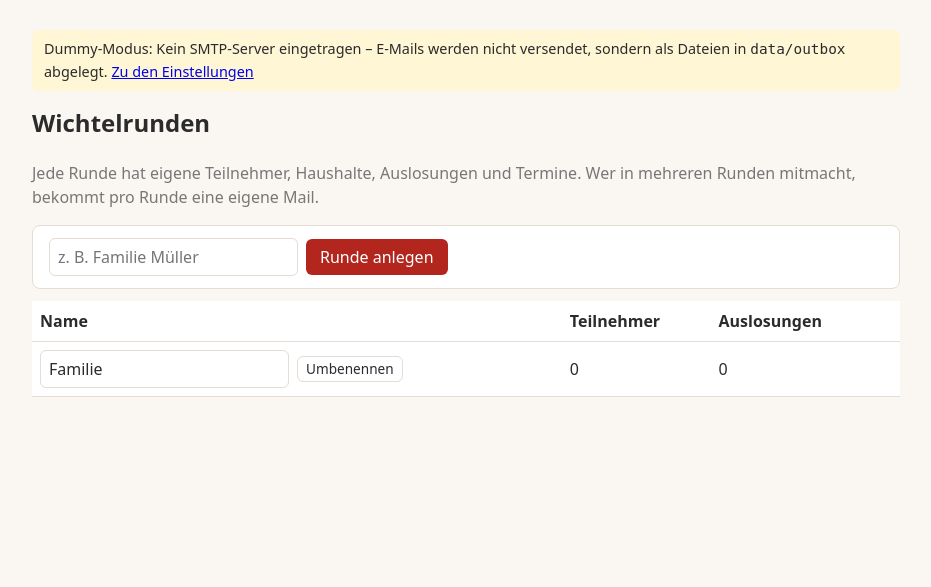
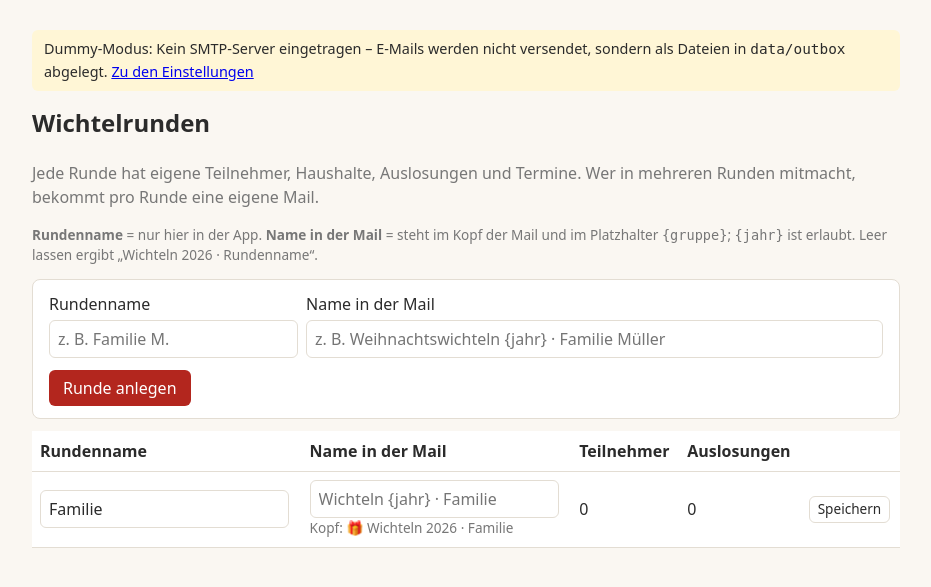
Before and after one commit to SebastianInTheWild/App_for_Family_Wichteln, a Flask app: page /groups in a window 1280 px wide. Shown: the part 56-643 px from the top of the page, without its empty margins (174-1105 px from the left). Run offline with Flask 3, Linux system fonts and the light colour scheme; data comes from the database, SQL or seed files in the repository; data that the repository does not hold is empty.

Commit message:
Runden: eigener „Name in der Mail“ getrennt vom Rundennamen
Erscheint im Kopf der Mail und als {gruppe}; {jahr} erlaubt. Leer bleibt
es bei „Wichteln <jahr> · <Rundenname>“. Vorschau auf der Runden-Seite.

Co-Authored-By: Claude Opus 5.5 <noreply@anthropic.com>

```diff
--- a/actions.py
+++ b/actions.py
@@ -78,7 +78,7 @@ def send_for_year(conn, gid, year, kind):
     if not pairs:
         raise ActionError(f"Für {year} gibt es noch keine Auslosung.")
     templates = _require_templates(conn, kind)
-    group = storage.get_group(conn, gid)
+    gruppe, header = mailer.mail_identity(storage.get_group(conn, gid), year)
     names = {p["email"]: p["name"] for p in storage.list_participants(conn, gid)}
 
     messages, skipped = [], 0
@@ -87,8 +87,8 @@ def send_for_year(conn, gid, year, kind):
             skipped += 1  # Teilnehmer wurde inzwischen gelöscht
             continue
         values = {"name": names[giver], "partner": names[receiver], "jahr": year,
-                  "gruppe": group["name"]}
-        messages.append((giver, *mailer.compose(_rng.choice(templates), values)))
+                  "gruppe": gruppe}
+        messages.append((giver, *mailer.compose(_rng.choice(templates), values, header=header)))
 
     mailer.send_all(conn, messages)
     where = "in data/outbox abgelegt (Dummy-Modus)" if mailer.is_dummy(conn) else "versendet"
@@ -105,11 +105,11 @@ def send_test(conn, to, gid, template_id=None):
             raise ActionError("Vorlage nicht gefunden.")
     else:
         template = _rng.choice(_require_templates(conn, "mail"))
-    group = storage.get_group(conn, gid)
-    values = {"name": "Test-Wichtel", "partner": "Erika Musterfrau",
-              "jahr": datetime.date.today().year, "gruppe": group["name"]}
+    year = datetime.date.today().year
+    gruppe, header = mailer.mail_identity(storage.get_group(conn, gid), year)
+    values = {"name": "Test-Wichtel", "partner": "Erika Musterfrau", "jahr": year, "gruppe": gruppe}
     subject, text, html_body = mailer.compose(
-        template, values,
+        template, values, header=header,
         note=f"Test-E-Mail: So sieht die Vorlage „{template['title']}“ aus. "
              "Name und Partner sind Beispielwerte.")
     mailer.send_all(conn, [(to, f"[Test] {subject}", text, html_body)])
--- a/app.py
+++ b/app.py
@@ -70,24 +70,27 @@ def groups():
     with storage.connect() as conn:
         if request.method == "POST":
             action, name = request.form["action"], request.form.get("name", "").strip()
+            mail_name = request.form.get("mail_name", "")
             try:
                 if action == "add" and name:
-                    session["group"] = storage.add_group(conn, name)
+                    session["group"] = storage.add_group(conn, name, mail_name)
                     flash(f"Runde „{name}“ angelegt und ausgewählt.", "ok")
-                elif action == "rename" and name:
-                    storage.rename_group(conn, int(request.form["group_id"]), name)
-                    flash("Runde umbenannt.", "ok")
+                elif action == "save" and name:
+                    storage.update_group(conn, int(request.form["group_id"]), name, mail_name)
+                    flash("Runde gespeichert.", "ok")
                 elif action == "delete":
                     if len(g.groups) <= 1:
                         flash("Die letzte Runde kann nicht gelöscht werden.", "error")
                     else:
                         storage.delete_group(conn, int(request.form["group_id"]))
                         session.pop("group", None)
-                        flash("Runde mit allen Teilnehmern, Auslosungen und Terminen gelöscht.", "ok")
+                        flash("Runde mit allen Teilnahmen, Auslosungen und Terminen gelöscht (Personen bleiben in der Liste).", "ok")
             except sqlite3.IntegrityError:
                 flash("Eine Runde mit diesem Namen gibt es schon.", "error")
             return redirect(url_for("groups"))
-    return render_template("groups.html")
+    year = datetime.date.today().year
+    return render_template("groups.html", year=year,
+                           previews={x["id"]: mailer.mail_identity(x, year)[1] for x in g.groups})
 
 
 # --- Teilnehmer --------------------------------------------------------------
@@ -262,13 +265,14 @@ def mail_template():
                     flash(f"Test-E-Mail fehlgeschlagen: {e}", "error")
             return redirect(url_for("mail_template", _anchor=f"t{tid}"))
 
-        sample = {"name": "Anna", "partner": "Ben", "jahr": datetime.date.today().year,
-                  "gruppe": g.group["name"]}
+        year = datetime.date.today().year
+        gruppe, header = mailer.mail_identity(g.group, year)
+        sample = {"name": "Anna", "partner": "Ben", "jahr": year, "gruppe": gruppe}
         sections = []
         for kind, title in KIND_TITLES.items():
             items = []
             for t in storage.list_templates(conn, kind):
-                subject, _, html_body = mailer.compose(t, sample)
+                subject, _, html_body = mailer.compose(t, sample, header=header)
                 items.append({"t": t, "preview_subject": subject, "preview_html": html_body})
             sections.append({"kind": kind, "title": title, "entries": items,
                              "active": sum(1 for i in items if i["t"]["active"])})
--- a/mailer.py
+++ b/mailer.py
@@ -22,10 +22,20 @@ def render(template, **values):
     return template
 
 
-def compose(template, values, note=None):
+def mail_identity(group, year):
+    """(Wert für {gruppe}, Kopfzeile der Mail). Mit eigenem „Name in der Mail“ (darf {jahr}
+    enthalten) steht genau dieser im Kopf, sonst „Wichteln <jahr> · <Rundenname>“."""
+    custom = (group["mail_name"] or "").strip()
+    if custom:
+        text = render(custom, jahr=year)
+        return text, text
+    return group["name"], f"Wichteln {year} · {group['name']}"
+
+
+def compose(template, values, note=None, header=None):
     """Baut (Betreff, Text, HTML) aus einer Vorlage. In HTML steht {partner} fett;
     der Kopf nennt Jahr und Runde, damit man bei mehreren Runden weiß, worum es geht."""
-    header = f"Wichteln {values['jahr']} · {values['gruppe']}"
+    header = header or f"Wichteln {values['jahr']} · {values['gruppe']}"
     subject = render(template["subject"], **values)
     text = f"🎁 {header}\n\n" + (f"{note}\n\n" if note else "") + render(template["body"], **values)
     return subject, text, render_html(template["body"], values, header, note)
--- a/static/style.css
+++ b/static/style.css
@@ -70,3 +70,4 @@ details.card[open] > summary { margin-bottom: 12px; }
 table.persons td input:not([type=checkbox]) { width: 100%; min-width: 9em; }
 button.link { background: none; border: 0; padding: 0; color: var(--accent); text-decoration: underline; cursor: pointer; }
 .checklist { display: flex; flex-direction: column; gap: 4px; max-height: 320px; overflow-y: auto; }
+.grow { flex: 1; } .grow input { width: 100%; min-width: 16em; }
--- a/storage.py
+++ b/storage.py
@@ -30,7 +30,8 @@ SCHEMA = """
 CREATE TABLE IF NOT EXISTS groups (
     id             INTEGER PRIMARY KEY AUTOINCREMENT,
     name           TEXT NOT NULL UNIQUE,
-    lookback_years INTEGER NOT NULL DEFAULT 1
+    lookback_years INTEGER NOT NULL DEFAULT 1,
+    mail_name      TEXT                    -- Anzeige in der Mail (Kopf + {gruppe}); leer = name
 );
 -- Zentrale Personenliste; die E-Mail identifiziert eine Person über Runden und Jahre
 CREATE TABLE IF NOT EXISTS persons (
@@ -162,6 +163,8 @@ def _migrate(conn):
             conn.execute(f"ALTER TABLE {table} ADD COLUMN group_id INTEGER NOT NULL DEFAULT 1")
     if "rule_id" not in _columns(conn, "jobs"):
         conn.execute("ALTER TABLE jobs ADD COLUMN rule_id INTEGER")
+    if "mail_name" not in _columns(conn, "groups"):
+        conn.execute("ALTER TABLE groups ADD COLUMN mail_name TEXT")
 
     lookback = get_setting(conn, "lookback_years")
     if lookback is not None:
@@ -227,12 +230,14 @@ def get_group(conn, gid):
     return conn.execute("SELECT * FROM groups WHERE id = ?", (gid,)).fetchone()
 
 
-def add_group(conn, name):
-    return conn.execute("INSERT INTO groups (name) VALUES (?)", (name.strip(),)).lastrowid
+def add_group(conn, name, mail_name=""):
+    return conn.execute("INSERT INTO groups (name, mail_name) VALUES (?, ?)",
+                        (name.strip(), mail_name.strip() or None)).lastrowid
 
 
-def rename_group(conn, gid, name):
-    conn.execute("UPDATE groups SET name = ? WHERE id = ?", (name.strip(), gid))
+def update_group(conn, gid, name, mail_name):
+    conn.execute("UPDATE groups SET name = ?, mail_name = ? WHERE id = ?",
+                 (name.strip(), mail_name.strip() or None, gid))
 
 
 def set_lookback(conn, gid, years):
--- a/templates/groups.html
+++ b/templates/groups.html
@@ -2,36 +2,38 @@
 {% block content %}
 <h2>Wichtelrunden</h2>
 <p class="muted">Jede Runde hat eigene Teilnehmer, Haushalte, Auslosungen und Termine. Wer in mehreren Runden mitmacht, bekommt pro Runde eine eigene Mail.</p>
+<p class="muted small-text"><strong>Rundenname</strong> = nur hier in der App.
+<strong>Name in der Mail</strong> = steht im Kopf der Mail und im Platzhalter <code>{gruppe}</code>; <code>{jahr}</code> ist erlaubt.
+Leer lassen ergibt „Wichteln {{ year }} · Rundenname“.</p>
 
-<form method="post" class="card row">
+<form method="post" class="card stack">
   <input type="hidden" name="action" value="add">
-  <input name="name" placeholder="z. B. Familie Müller" required>
-  <button>Runde anlegen</button>
+  <div class="row">
+    <label>Rundenname <input name="name" placeholder="z. B. Familie M." required></label>
+    <label class="grow">Name in der Mail <input name="mail_name" placeholder="z. B. Weihnachtswichteln {jahr} · Familie Müller"></label>
+  </div>
+  <div><button>Runde anlegen</button></div>
 </form>
 
 <table>
-  <thead><tr><th>Name</th><th>Teilnehmer</th><th>Auslosungen</th><th></th></tr></thead>
+  <thead><tr><th>Rundenname</th><th>Name in der Mail</th><th>Teilnehmer</th><th>Auslosungen</th><th></th></tr></thead>
   <tbody>
   {% for x in groups %}
     <tr>
-      <td>
-        <form method="post" class="row">
-          <input type="hidden" name="action" value="rename">
-          <input type="hidden" name="group_id" value="{{ x.id }}">
-          <input name="name" value="{{ x.name }}" required>
-          <button class="secondary small">Umbenennen</button>
-        </form>
-      </td>
+      <td><input form="g{{ x.id }}" name="name" value="{{ x.name }}" required></td>
+      <td><input form="g{{ x.id }}" name="mail_name" value="{{ x.mail_name or '' }}" placeholder="Wichteln {jahr} · {{ x.name }}">
+          <div class="muted small-text">Kopf: 🎁 {{ previews[x.id] }}</div></td>
       <td>{{ x.people }}</td>
       <td>{{ x.draws }}</td>
       <td>
-        {% if groups|length > 1 %}
-        <form method="post" onsubmit="return confirm('Runde „{{ x.name }}“ mit allen Teilnehmern, Auslosungen und Terminen löschen?')">
-          <input type="hidden" name="action" value="delete">
+        <form method="post" id="g{{ x.id }}" class="row">
           <input type="hidden" name="group_id" value="{{ x.id }}">
-          <button class="danger small">Löschen</button>
+          <button name="action" value="save" class="secondary small">Speichern</button>
+          {% if groups|length > 1 %}
+          <button name="action" value="delete" class="danger small" formnovalidate
+                  onclick="return confirm('Runde „{{ x.name }}“ mit allen Teilnahmen, Auslosungen und Terminen löschen? (Personen bleiben in der Liste)')">Löschen</button>
+          {% endif %}
         </form>
-        {% endif %}
       </td>
     </tr>
   {% endfor %}
```
Also changed, not shown: README.md.
